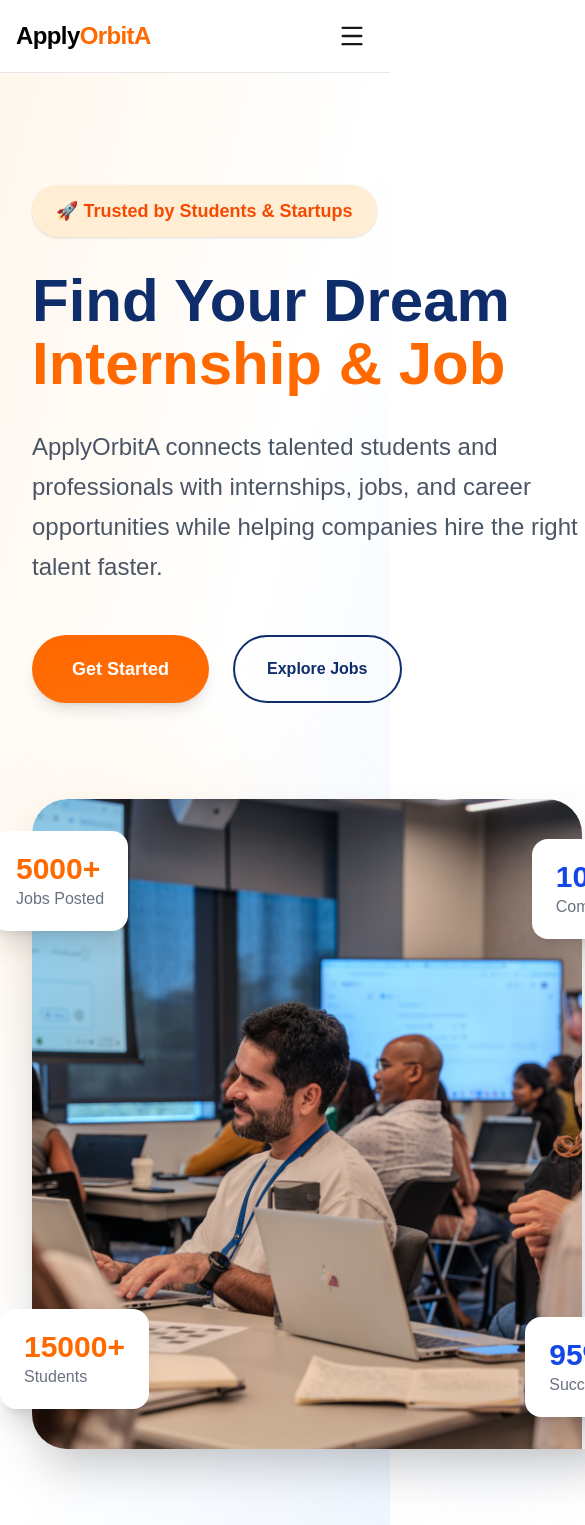
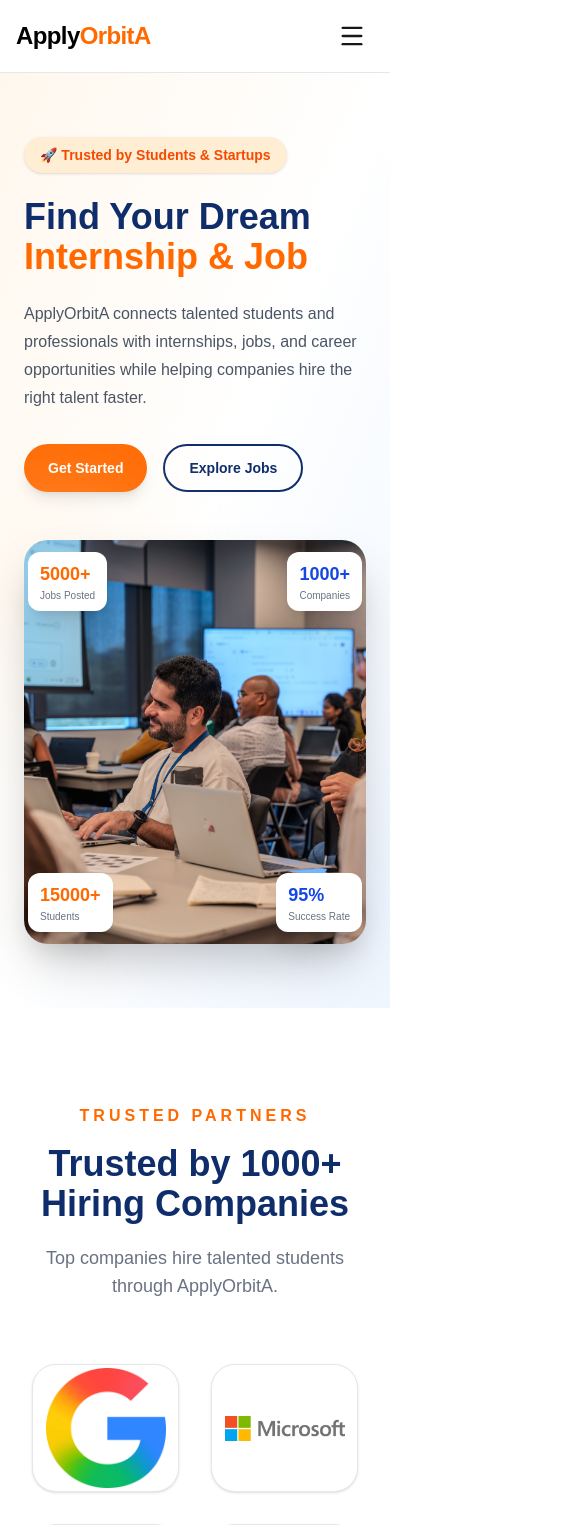
Before and after one commit to Jiya-builds/ApplyOrbita-job-portal, a Next.js app: page / in a window 390 px wide. Shown: the top 1525 px of the page, 585 px wide, since content can reach past the window. Built offline with nearby package versions, Linux system fonts and the light colour scheme.

Commit message:
fix mobile hero section responsive

```diff
--- a/components/Hero.tsx
+++ b/components/Hero.tsx
@@ -1,19 +1,19 @@
-
 import Image from "next/image";
 import Link from "next/link";
+
 export default function Hero() {
   return (
-    <section className="min-h-screen flex items-center bg-gradient-to-br from-orange-50 via-white to-blue-50">
-      <div className="max-w-[1400px] mx-auto px-8 lg:px-20 py-28 grid lg:grid-cols-2 gap-24 items-center">
+    <section className="min-h-screen flex items-center bg-gradient-to-br from-orange-50 via-white to-blue-50 overflow-x-hidden">
+      <div className="max-w-[1400px] mx-auto px-6 sm:px-8 lg:px-20 py-16 sm:py-20 lg:py-28 grid lg:grid-cols-2 gap-12 lg:gap-24 items-center">
 
         {/* Left Content */}
         <div>
 
-          <span className="inline-flex items-center gap-2 bg-orange-100 text-orange-600 px-6 py-3 text-lg rounded-full font-semibold shadow-sm">
+          <span className="inline-flex items-center gap-2 bg-orange-100 text-orange-600 px-4 sm:px-6 py-2 sm:py-3 text-sm sm:text-lg rounded-full font-semibold shadow-sm">
             🚀 Trusted by Students & Startups
           </span>
 
-          <h1 className="mt-8 text-6xl md:text-7xl lg:text-8xl xl:text-[96px] font-extrabold leading-[1.05] text-[#0F2D6B]">
+          <h1 className="mt-6 sm:mt-8 text-4xl sm:text-5xl md:text-7xl lg:text-8xl xl:text-[96px] font-extrabold leading-[1.1] sm:leading-[1.05] text-[#0F2D6B]">
             Find Your Dream
             <br />
             <span className="text-orange-500">
@@ -21,24 +21,24 @@ export default function Hero() {
             </span>
           </h1>
 
-          <p className="mt-8 text-2xl text-gray-600 leading-10 max-w-xl">
+          <p className="mt-6 sm:mt-8 text-base sm:text-xl lg:text-2xl text-gray-600 leading-7 sm:leading-9 lg:leading-10 max-w-xl">
             ApplyOrbitA connects talented students and professionals
             with internships, jobs, and career opportunities while
             helping companies hire the right talent faster.
           </p>
 
-          <div className="mt-12 flex gap-6 flex wrap">
+          <div className="mt-8 sm:mt-12 flex flex-wrap gap-4 sm:gap-6">
 
             <Link
               href="/contact"
-  className="bg-orange-500 hover:bg-orange-600 text-white px-10 py-5 text-lg rounded-full font-semibold shadow-lg hover:shadow-xl hover:scale-105 transition-all duration-300 inline-flex items-center justify-center"
+              className="bg-orange-500 hover:bg-orange-600 text-white px-6 sm:px-10 py-3 sm:py-5 text-sm sm:text-lg rounded-full font-semibold shadow-lg hover:shadow-xl hover:scale-105 transition-all duration-300 inline-flex items-center justify-center"
             >
               Get Started
             </Link>
 
             <Link
               href="/careers"
-  className="border-2 border-[#0F2D6B] text-[#0F2D6B] px-8 py-4 rounded-full font-semibold hover:bg-[#0F2D6B] hover:text-white transition-all duration-300 inline-flex items-center justify-center"
+              className="border-2 border-[#0F2D6B] text-[#0F2D6B] px-6 sm:px-8 py-3 sm:py-4 text-sm sm:text-base rounded-full font-semibold hover:bg-[#0F2D6B] hover:text-white transition-all duration-300 inline-flex items-center justify-center"
             >
               Explore Jobs
             </Link>
@@ -47,44 +47,44 @@ export default function Hero() {
 
         </div>
 
+        {/* Right Image */}
         <div className="flex justify-center">
-  <div className="relative w-[600px] h-[650px]">
+          <div className="relative w-full max-w-[380px] sm:max-w-[450px] lg:max-w-[600px] aspect-[550/650]">
 
             {/* Background Glow */}
-    <div className="absolute -top-10 -left-10 w-72 h-72 rounded-full bg-orange-100 blur-3xl opacity-40"></div>
-    <div className="absolute bottom-0 right-0 w-72 h-72 rounded-full bg-blue-100 blur-3xl opacity-40"></div>
+            <div className="absolute -top-10 -left-10 w-40 sm:w-72 h-40 sm:h-72 rounded-full bg-orange-100 blur-3xl opacity-40"></div>
+            <div className="absolute bottom-0 right-0 w-40 sm:w-72 h-40 sm:h-72 rounded-full bg-blue-100 blur-3xl opacity-40"></div>
 
             {/* Main Image */}
-    <div className="relative w-full h-full overflow-hidden rounded-[35px] shadow-2xl">
+            <div className="relative w-full h-full overflow-hidden rounded-[24px] sm:rounded-[35px] shadow-2xl">
               <Image
                 src="/images/office.jpg"
                 alt="Students Working"
-  width={550}
-  height={650}
-  className="rounded-[35px] object-cover shadow-2xl"
+                fill
+                className="object-cover"
               />
             </div>
 
             {/* Floating Cards */}
 
-    <div className="absolute top-8 -left-10 bg-white rounded-2xl px-6 py-5 shadow-xl">
-      <h3 className="text-3xl font-bold text-orange-500">5000+</h3>
-      <p className="text-gray-500">Jobs Posted</p>
+            <div className="absolute top-3 left-1 sm:top-8 sm:-left-10 bg-white rounded-xl sm:rounded-2xl px-3 sm:px-6 py-2 sm:py-5 shadow-xl">
+              <h3 className="text-lg sm:text-3xl font-bold text-orange-500">5000+</h3>
+              <p className="text-[10px] sm:text-base text-gray-500">Jobs Posted</p>
             </div>
 
-    <div className="absolute top-10 -right-8 bg-white rounded-2xl px-6 py-5 shadow-xl">
-      <h3 className="text-3xl font-bold text-blue-700">1000+</h3>
-      <p className="text-gray-500">Companies</p>
+            <div className="absolute top-3 right-1 sm:top-10 sm:-right-8 bg-white rounded-xl sm:rounded-2xl px-3 sm:px-6 py-2 sm:py-5 shadow-xl">
+              <h3 className="text-lg sm:text-3xl font-bold text-blue-700">1000+</h3>
+              <p className="text-[10px] sm:text-base text-gray-500">Companies</p>
             </div>
 
-    <div className="absolute bottom-10 -left-8 bg-white rounded-2xl px-6 py-5 shadow-xl">
-      <h3 className="text-3xl font-bold text-orange-500">15000+</h3>
-      <p className="text-gray-500">Students</p>
+            <div className="absolute bottom-3 left-1 sm:bottom-10 sm:-left-8 bg-white rounded-xl sm:rounded-2xl px-3 sm:px-6 py-2 sm:py-5 shadow-xl">
+              <h3 className="text-lg sm:text-3xl font-bold text-orange-500">15000+</h3>
+              <p className="text-[10px] sm:text-base text-gray-500">Students</p>
             </div>
 
-    <div className="absolute bottom-8 -right-10 bg-white rounded-2xl px-6 py-5 shadow-xl">
-      <h3 className="text-3xl font-bold text-blue-700">95%</h3>
-      <p className="text-gray-500">Success Rate</p>
+            <div className="absolute bottom-3 right-1 sm:bottom-8 sm:-right-10 bg-white rounded-xl sm:rounded-2xl px-3 sm:px-6 py-2 sm:py-5 shadow-xl">
+              <h3 className="text-lg sm:text-3xl font-bold text-blue-700">95%</h3>
+              <p className="text-[10px] sm:text-base text-gray-500">Success Rate</p>
             </div>
 
           </div>
```
Lines whose indentation alone changed are shown as unchanged.
